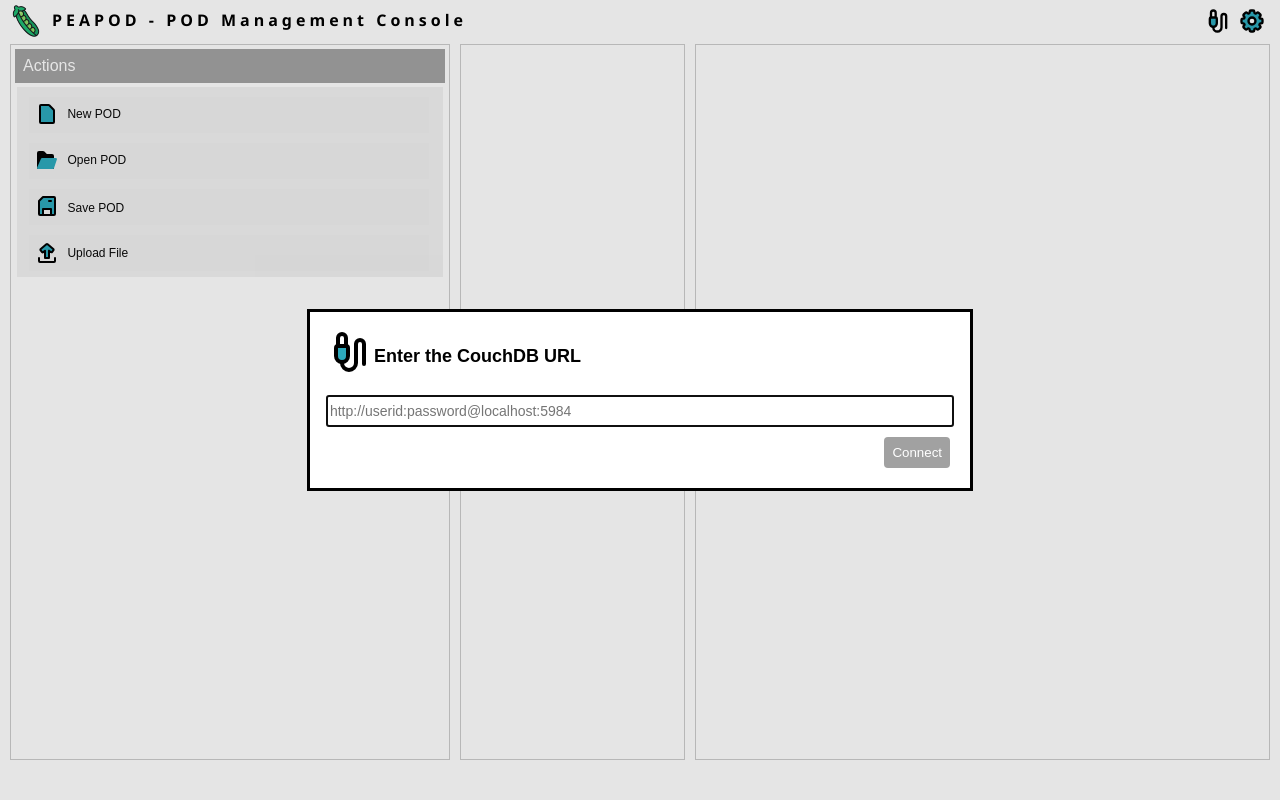
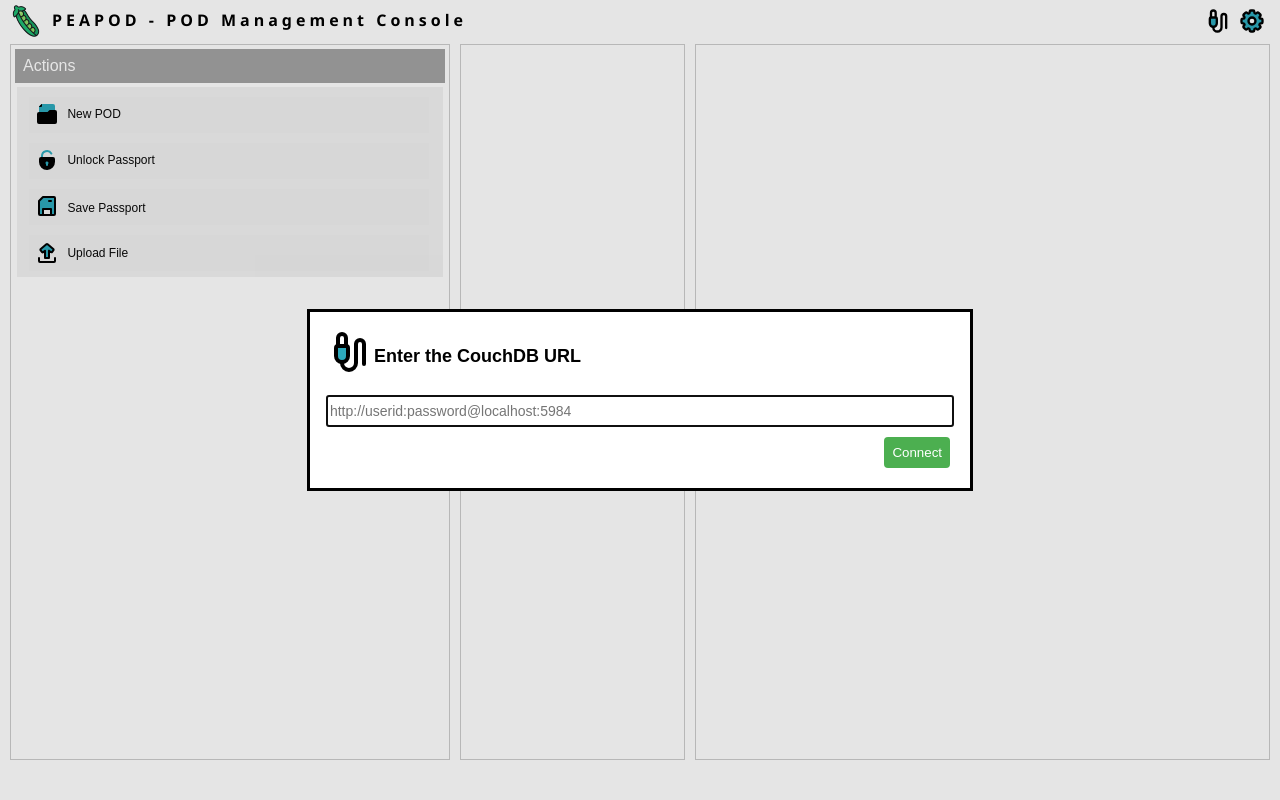
Before and after one commit to neilsextra/peapod, a Flask app: page / in a window 1280 px wide. Run offline with Flask 3, Linux system fonts and the light colour scheme.

Commit message:
Added Unlock Passport

```diff
--- a/app.py
+++ b/app.py
@@ -121,10 +121,6 @@
 
     document = save(instance, template)
 
-    print(json.dumps(document))
-
-    print(document["_id"])
-
     issuer = request.values.get('issuer').lower()
     organisation_name = request.values.get('org').lower()
     common_name = request.values.get('cn').lower()
@@ -174,7 +170,7 @@
 
     output['certificate'] = bytes.decode("UTF-8")
 
-    document["passport"]["certificate"] =  bytes.decode("UTF-8")
+    document["passport"]["certificate"] = bytes.decode("UTF-8")
 
     save(instance, document)
 
@@ -184,18 +180,18 @@
         encryption_algorithm=serialization.NoEncryption()
     )
 
+    output['id'] =  document["_id"]
     output['private-key'] = bytes.decode("UTF-8")
     output['serial-number'] = '{0:x}'.format(certificate.serial_number)
     output['issuer'] = certificate.issuer.rfc4514_string()
     output['subject'] = certificate.subject.rfc4514_string()
+
     output['key-size'] = private_key.key_size
 
     public_numbers = private_key.public_key().public_numbers()
 
     output['private-key-modulus'] = str(public_numbers.n)
     output['private-key-exponent'] = str(public_numbers.e)
-
-    print("[KEYS] - KEY: %s" % output['private-key-modulus'])
 
     return json.dumps(output, sort_keys=True), 200
 
@@ -217,28 +213,62 @@
 
 @app.route("/open", methods=["POST"])
 def open():
-    output = []
+    output = {}
 
     couchdb_URL = request.values.get('couchdbURL')
     password = request.values.get('password')
 
-    print("[OPEN] - 'URL: %s' " % (couchdb_URL))
+    print("[OPEN] Files: %d " % len(request.files))
+
+    print("[OPEN] - URL: '%s' " % (couchdb_URL))
+    print("[OPEN] - Password: '%s' " % (password))
 
     try:
 
         files = request.files
 
         for file in files:
-            passport = request.files.get(file)
-            p12 = pkcs12.load_key_and_certificates(passport, password.encode(), backend=None)
 
-            cert_bytes = p12.get_certificate().to_cryptography().public_bytes(Encoding.DER)
-            pk_bytes = p12.get_privatekey().to_cryptography_key().private_bytes(Encoding.DER, PrivateFormat.PKCS8, NoEncryption())
+            passport = request.files.get(file).stream.read()
+            artifacts = pkcs12.load_key_and_certificates(passport, password.encode(), backend=None)
+
+            print("[OPEN] - Tuples: '%d' " % len(artifacts))
+
+            for artifact in artifacts:
+                print("[OPEN] - Object: '%s' " %  type(artifact).__name__)
+
+                if  type(artifact).__name__ == "_RSAPrivateKey":
+                    print("[OPEN] - Decoding Key")
+
+                    public_numbers = artifact.public_key().public_numbers()
 
 
+                    output['private-key-modulus'] = str(public_numbers.n)
+                    output['private-key-exponent'] = str(public_numbers.e)
+
+                    output['key-size'] = artifact.key_size
+
+                    bytes = artifact.private_bytes(
+                                 encoding=serialization.Encoding.PEM,
+                                 format=serialization.PrivateFormat.TraditionalOpenSSL,
+                                 encryption_algorithm=serialization.NoEncryption()
+                    )
+
+                    output['private-key'] = bytes.decode("UTF-8")
+
+                elif type(artifact).__name__ == "Certificate":
+                    print("[OPEN] - Decoding Certifcate")
+
+                    bytes = artifact.public_bytes(serialization.Encoding.PEM)
+
+                    output['certificate'] = bytes.decode("UTF-8")
+
+                    output['issuer'] = artifact.issuer.rfc4514_string()
+                    output['subject'] = artifact.subject.rfc4514_string()
 
     except Exception as e:
 
+        print("[OPEN] - ERROR '%s'" % str(e))
         output = []
 
         output.append({
--- a/templates/index.html
+++ b/templates/index.html
@@ -113,7 +113,7 @@
         <div id="connect-message"
             style="color:rgba(255,0,0,0.6); width:300px; float:left; font-size: 12px; margin-top:8px;"></div>
 
-        <button id="ok-connect-dialog" class="message-dialog-small-button"
+        <button id="ok-connect-dialog" class="message-dialog-small-ok-button"
             style="float: right; margin-top:10px;">Connect</button>
 
         <button id="connect-dialog-cancel" class="close-button message-dialog-small-cancel-button"
@@ -123,7 +123,7 @@
     </dialog>
 
     <dialog id="new-pod-dialog" class="dialog message-dialog" style="min-width:640px; width:640px">
-        <img src="{{url_for( 'static', filename='images/new.svg')}}" width="32" height="32" style="float: left;" />
+        <img src="{{url_for( 'static', filename='images/folder.svg')}}" width="32" height="32" style="float: left;" />
 
         <p style="font-size: 18px; font-weight: bold; text-align: top; float: left; margin-top:6px; width:90%">&nbsp;New
             POD</p>
@@ -193,8 +193,8 @@
     </dialog>
 
     <dialog id="upload-passport-dialog" class="dialog message-dialog" style="min-width:400px;">
-        <img src="{{url_for( 'static', filename='images/upload.svg')}}" width="48" height="48" style="float: left;" />
-        <p style="font-size: 18px; font-weight: bold;">Passport Upload</p>
+        <img src="{{url_for( 'static', filename='images/unlock.svg')}}" width="48" height="48" style="float: left;" />
+        <p style="font-size: 18px; font-weight: bold;">Unlock passport</p>
         <div>
             <div>
                 <input class="modal-entry" id="upload-passport-file" style="width:90%;" type="text" name="upload-file-name"
@@ -223,8 +223,6 @@
         </div>
 
     </dialog>
-
-
 
     <div style="overflow:hidden; user-select: none;">
         <div style="overflow:hidden;">
@@ -261,7 +259,7 @@
                         <tr>
                             <td>
                                 <button class="collapsible-menu" id="new-pod">
-                                    <img src="{{url_for( 'static', filename='images/new.svg')}}"
+                                    <img src="{{url_for( 'static', filename='images/folder.svg')}}"
                                         style="width:24px; height:24px; margin-top:2px; margin-right:4px;"></img>
                                     <label for="new-pod" style="position:relative; top:-8px;">New POD</label>
                                 </button>
@@ -270,9 +268,9 @@
                         <tr>
                             <td>
                                 <button class="collapsible-menu" id="open-pod">
-                                    <img src="{{url_for( 'static', filename='images/open.svg')}}"
+                                    <img src="{{url_for( 'static', filename='images/unlock.svg')}}"
                                         style="width:24px; height:24px; margin-top:2px; margin-right:4px;"></img>
-                                    <label for="open-pod" style="position:relative; top:-8px;">Open POD</label>
+                                    <label for="open-pod" style="position:relative; top:-8px;">Unlock Passport</label>
                                 </button>
                             </td>
                         </tr>
@@ -281,7 +279,7 @@
                                 <button class="collapsible-menu" id="save-pod">
                                     <img src="{{url_for( 'static', filename='images/secure-save.svg')}}"
                                         style="width:24px; height:24px; margin-top:2px;margin-right:4px;"></img>
-                                    <label for="save-pod" style="position:relative; top:-6px;">Save POD</label>
+                                    <label for="save-pod" style="position:relative; top:-6px;">Save Passport</label>
                                 </button>
                             </td>
                         </tr>
```
Also changed, not shown: static/javascripts/main.js (+30 -21 lines), static/images/folder.svg (added), static/images/unlock.svg (added).
